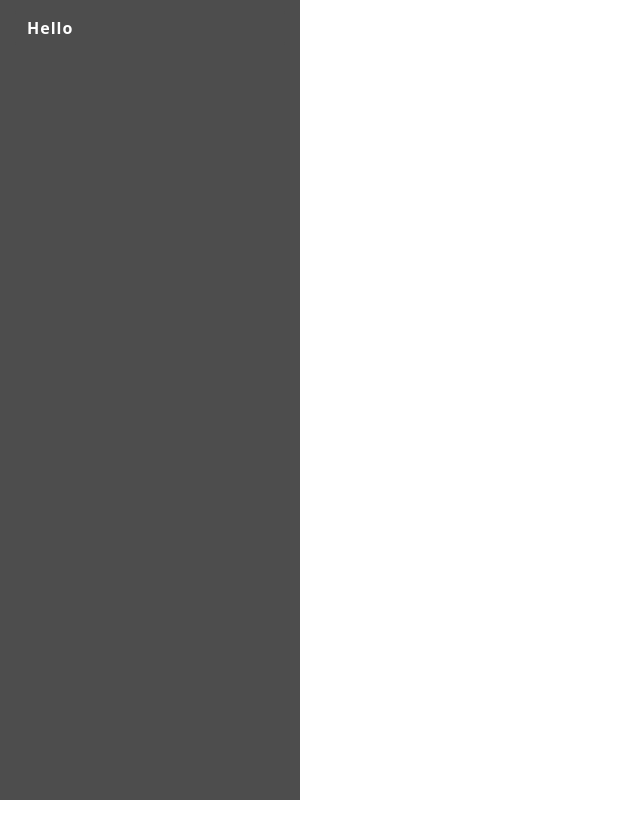
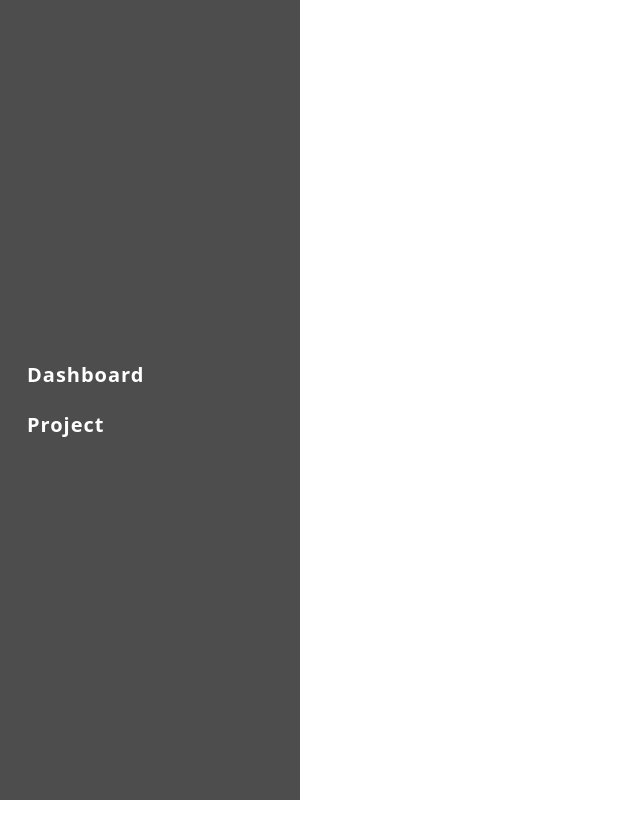
Before and after one commit to TonyZTYang/Octo, a React (Create React App) app in the folder front-end/: page / in a window 1280 px wide. Shown: the top 838 px of the page, without its empty margins (0-640 px from the left). Before the commit the page ends 800 px from the top, so only its background shows below. Built offline with nearby package versions, Linux system fonts and the light colour scheme.

Commit message:
made navbar prettier

```diff
--- a/front-end/src/app.css
+++ b/front-end/src/app.css
@@ -4,6 +4,9 @@
 }
 
 #container_content {
+    background-color: pink;
     width: 100%;
     float: left;
+    margin-left: 100px;
+    margin-top: 50px;
 }
--- a/front-end/src/components/css/sidebar.css
+++ b/front-end/src/components/css/sidebar.css
@@ -1,37 +1,45 @@
 #container_nav_bar {
+    display: flex !important;
     background-color: hsl(0, 0%, 30%);
     width: 300px;
     height: 100%;
     float: left;
     padding: 0;
-    padding-top: 10px;
-    text-align: center;
+    align-items: center !important;
     border-right: 1px hsl(0, 0%, 33%);
+}
+
+#stack_menu {
+    display: flex;
+    align-items: center;
+    margin: auto;
+}
+
+.menu_item {
+    display: inline-flex;
+    border: 0 !important;
+    width: 90%;
+    height: fit-content;
+    font-weight: bold;
+    font-size: 20px;
+    text-align: center left;
+    align-items: center;
+    letter-spacing: 1px;
 }
 
 .unselected {
     background-color:hsl(0, 0%, 30%) !important;
-    border: 0 !important;
     color: rgb(255, 255, 255) !important;
-    width: 90%;
-    height: fit-content;
-    margin-bottom: 5px;
-    font-weight: bold;
-    text-align: left;
-    letter-spacing: 1px;
-
 }
 
 .selected {
     background-color:hsl(0, 0%, 81%) !important;
-    border: 0 !important;
     color: black !important;
-    width: 90%;
-    height: fit-content;
-    margin-bottom: 5px;
-    font-weight: bold;
-    text-align: left;
-    letter-spacing: 1px;
+}
+
+.menu_item_icon {
+    width: 15%;
+    margin-right: 10px;
 }
 
 Button:hover {
--- a/front-end/src/components/sidebar.js
+++ b/front-end/src/components/sidebar.js
@@ -4,6 +4,7 @@ import React from "react";
 
 import Container from "react-bootstrap/Container"
 import Button from "react-bootstrap/Button"
+import Stack from "react-bootstrap/Stack"
 
 import Hello from "./hello"
 
@@ -29,7 +30,10 @@ class SideBar extends React.Component {
     render() {
         return (
             <Container id="container_nav_bar">
-                <MenuItem pageName="Hello" content={Hello}/>
+                <Stack gap={2} id="stack_menu">
+                    <MenuItem icon="dashboard" pageName="Dashboard" content={Hello}/>
+                    <MenuItem icon="project" pageName="Project" content={null}/>
+                </Stack>
             </Container>
         );
     }
@@ -52,9 +56,17 @@ class MenuItem extends React.Component {
 
     render() {
         if(SideBar.instance.state.currentButton === this)
-            return (<Button className="selected" onClick={() => {this.onClick()}}>{this.props.pageName}</Button>);
+            return (
+                <Button className="menu_item selected" onClick={() => {this.onClick()}}>
+                    {this.props.pageName}
+                </Button>
+            );
         else
-            return (<Button className="unselected" onClick={() => {this.onClick()}}>{this.props.pageName}</Button>);
+            return (
+                <Button className="menu_item unselected" onClick={() => {this.onClick()}}>
+                    {this.props.pageName}
+                </Button>
+            );
     }
 }
 
```
Also changed, not shown: front-end/src/icons/dashboard_black.svg (added), front-end/src/icons/dashboard_white.svg (added).
